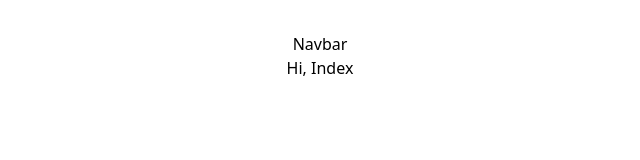
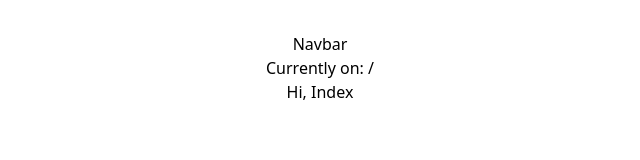
Before and after one commit to UPSxACE/ironhack-ecommerce-vite, a React (Vite) app: page / in a window 1280 px wide. Shown: the top 160 px of the page, without its empty margins (320-960 px from the left). Built offline with nearby package versions, Linux system fonts and the light colour scheme.

Commit message:
implement use location hook on navbar

```diff
--- a/src/components/Common/Template.jsx
+++ b/src/components/Common/Template.jsx
@@ -1,9 +1,12 @@
-import { Outlet } from "react-router-dom";
+import { Outlet, useLocation } from "react-router-dom";
 
 export default function Template() {
+  let location = useLocation();
+
   return (
     <div>
       <header>Navbar</header>
+      <h1>Currently on: {location.pathname}</h1>
       <Outlet />
     </div>
   );
```
